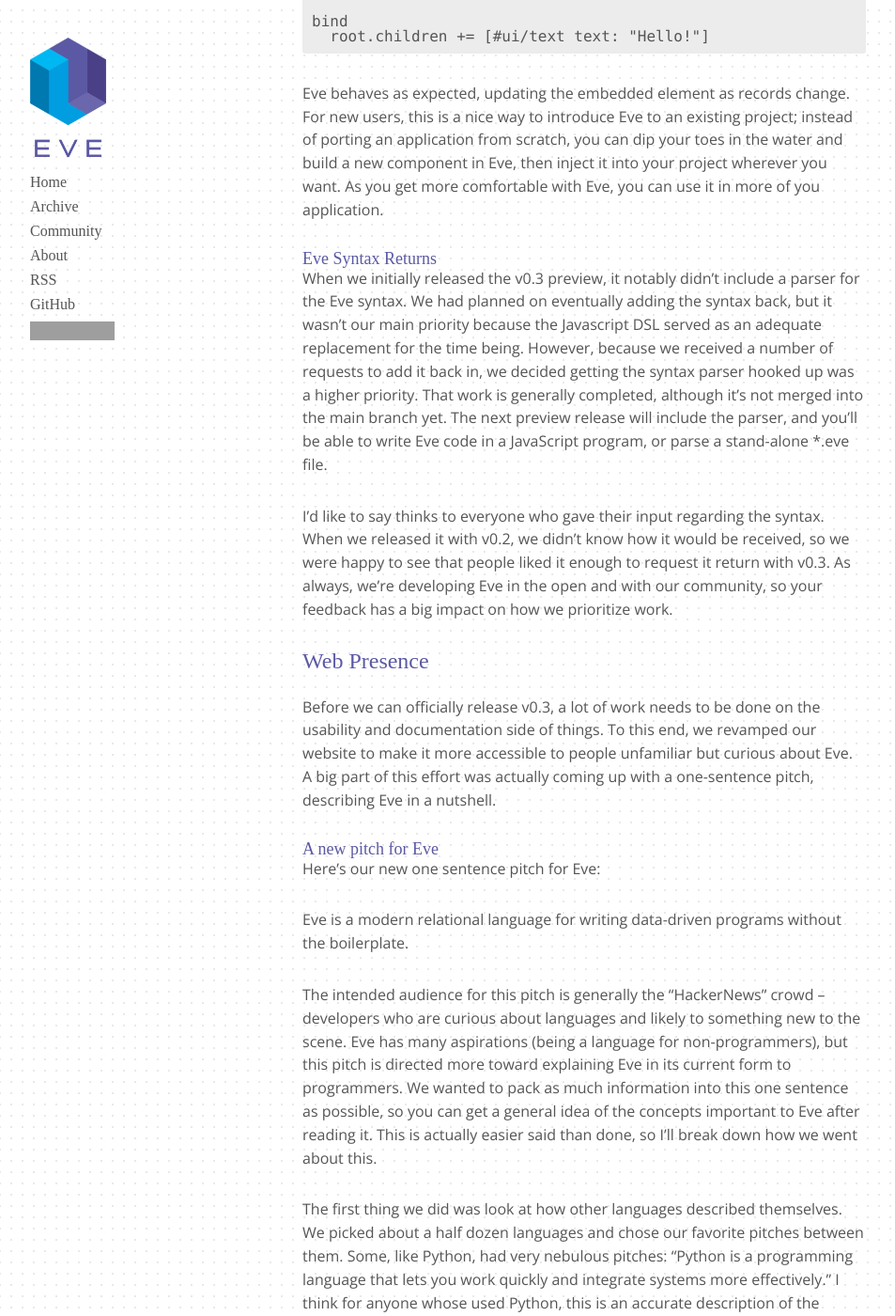
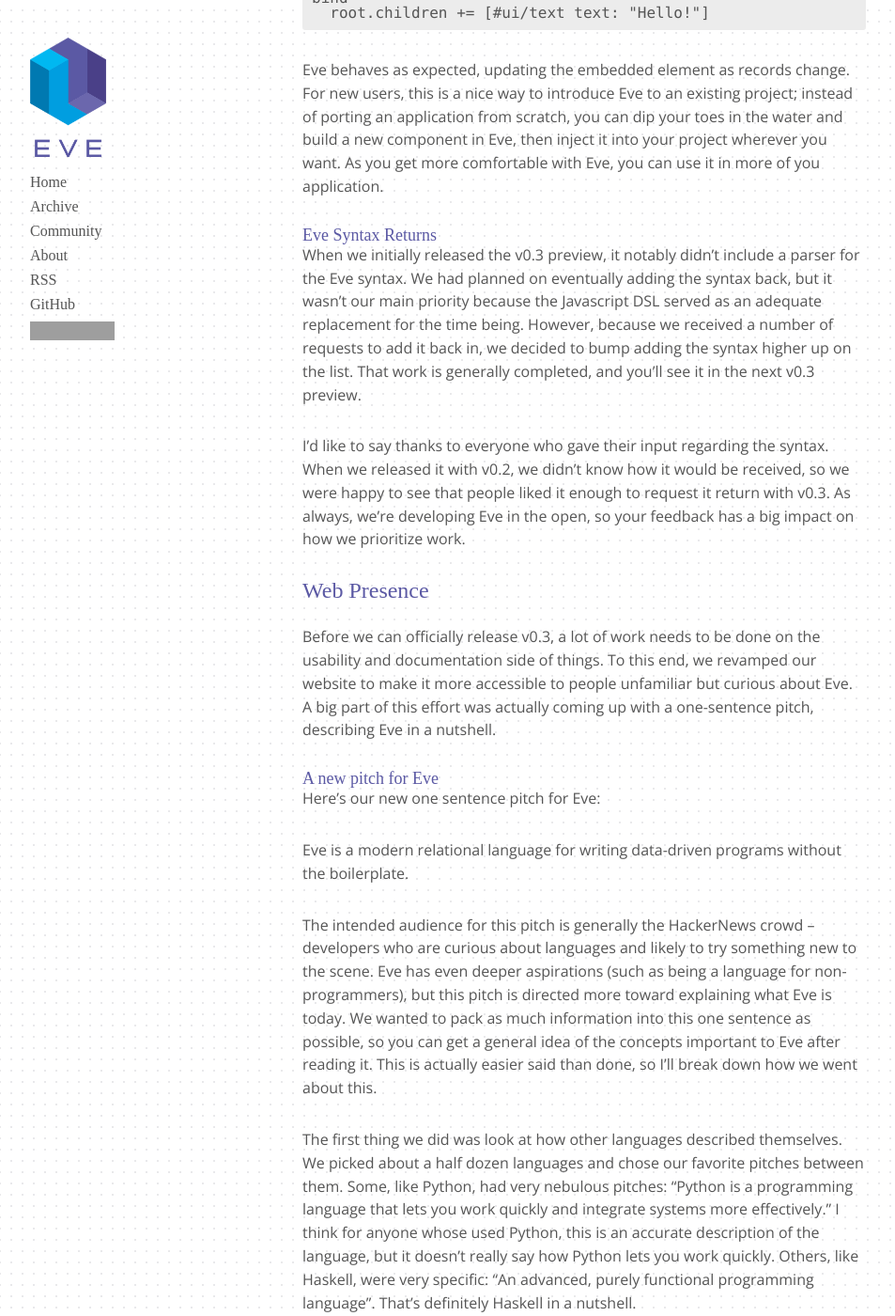
Before and after one commit to Kodowa/incidentalcomplexity, a Jekyll site: the page built from _posts/2017-05-10-april.md, in a window 1280 px wide and 1400 px high, scrolled down 1075 px. Shown: the whole window at 94% size, without its empty margins (18-971 px from the left). Built offline with Jekyll 4.4.1, drawn with Linux system fonts in a browser that asks for light colours; some web fonts are replaced; some of the changed text lies outside the part shown; grey boxes are pictures that could not be loaded.

Commit message:
Final draft

````diff
--- a/_posts/2017-05-10-april.md
+++ b/_posts/2017-05-10-april.md
@@ -7,15 +7,15 @@
 
 _(Eve is a new programming language, and this is our development blog. If you’re new to Eve, [start here](http://witheve.com))_
 
-In April we continued our effort to release v0.3 of Eve. On April 18th we released a second preview of the v0.3 platform, which included several long-requested features. However, toward the end of the month we shifted focus to revamping documentation and making the "getting started" experience for Eve more accessible to new users. Let's take a look at each of these efforts in this month's diary.
+In April we continued our effort to release v0.3 of Eve. On April 18th we released a second preview of the v0.3 platform, which included several long-requested features. However, toward the end of the month we shifted focus to revamping documentation and making the "getting started" experience for Eve more accessible to new users. Let's take a look at each of these.
 
 ### Platform
 
-We released a second preview of the v0.3 runtime, featuring multiple parent roots, which enable you to embed Eve-rendered elements into an application; and streamlined watchers with built in support for more DOM events and triggers in the HTML watcher. These are covered in detail in the release notes, but I'll take a moment now to highlight how multiple parent roots work.
+We released a second preview of the v0.3 runtime, featuring the ability to embed Eve-rendered elements into an application; and streamlined watchers with built in support for more DOM events and triggers in the HTML watcher. These are covered in detail in the release notes, but I'll take a moment now to highlight how multiple parent roots work.
 
 #### Embedding Eve-rendered Elements in Your Application
 
-We've received some requests from people who would like to use Eve to render specific elements in an already existing project. To date, you could only parent Eve-rendered elements to the document root. With v0.3, you'll be able to embed any piece of Eve-rendered UI into your application arbitrarily. First, you add a reference to the parent element into Eve:
+We've received some requests from people who would like to use Eve to render specific elements in an already existing project. To date, you could only attach Eve-rendered elements to the document root. With v0.3, you'll be able to embed any piece of Eve-rendered UI into your application arbitrarily. First, you add a reference to the parent element into Eve:
 
 ```javascript
 import {Program} from "witheve";
@@ -41,9 +41,9 @@
 
 #### Eve Syntax Returns
 
-When we initially released the v0.3 preview, it notably didn't include a parser for the Eve syntax. We had planned on eventually adding the syntax back, but it wasn't our main priority because the Javascript DSL served as an adequate replacement for the time being. However, because we received a number of requests to add it back in, we decided getting the syntax parser hooked up was a higher priority. That work is generally completed, although it's not merged into the main branch yet. The next preview release will include the parser, and you'll be able to write Eve code in a JavaScript program, or parse a stand-alone *.eve file.
+When we initially released the v0.3 preview, it notably didn't include a parser for the Eve syntax. We had planned on eventually adding the syntax back, but it wasn't our main priority because the Javascript DSL served as an adequate replacement for the time being. However, because we received a number of requests to add it back in, we decided to bump adding the syntax higher up on the list. That work is generally completed, and you'll see it in the next v0.3 preview.
 
-I'd like to say thinks to everyone who gave their input regarding the syntax. When we released it with v0.2, we didn't know how it would be received, so we were happy to see that people liked it enough to request it return with v0.3. As always, we're developing Eve in the open and with our community, so your feedback has a big impact on how we prioritize work.
+I'd like to say thanks to everyone who gave their input regarding the syntax. When we released it with v0.2, we didn't know how it would be received, so we were happy to see that people liked it enough to request it return with v0.3. As always, we're developing Eve in the open, so your feedback has a big impact on how we prioritize work.
 
 ### Web Presence
 
@@ -55,7 +55,7 @@
 
 > Eve is a modern relational language for writing data-driven programs without the boilerplate.
 
-The intended audience for this pitch is generally the "HackerNews" crowd -- developers who are curious about languages and likely to something new to the scene. Eve has many aspirations (being a language for non-programmers), but this pitch is directed more toward explaining Eve in its current form to programmers. We wanted to pack as much information into this one sentence as possible, so you can get a general idea of the concepts important to Eve after reading it. This is actually easier said than done, so I'll break down how we went about this.
+The intended audience for this pitch is generally the HackerNews crowd -- developers who are curious about languages and likely to try something new to the scene. Eve has even deeper aspirations (such as being a language for non-programmers), but this pitch is directed more toward explaining what Eve is today. We wanted to pack as much information into this one sentence as possible, so you can get a general idea of the concepts important to Eve after reading it. This is actually easier said than done, so I'll break down how we went about this.
 
 The first thing we did was look at how other languages described themselves. We picked about a half dozen languages and chose our favorite pitches between them. Some, like Python, had very nebulous pitches: "Python is a programming language that lets you work quickly and integrate systems more effectively." I think for anyone whose used Python, this is an accurate description of the language, but it doesn't really say how Python lets you work quickly. Others, like Haskell, were very specific: "An advanced, purely functional programming language". That's definitely Haskell in a nutshell.
 
````
Also changed, not shown: other parts of _posts/2017-05-10-april.md (+2 -2 lines).
